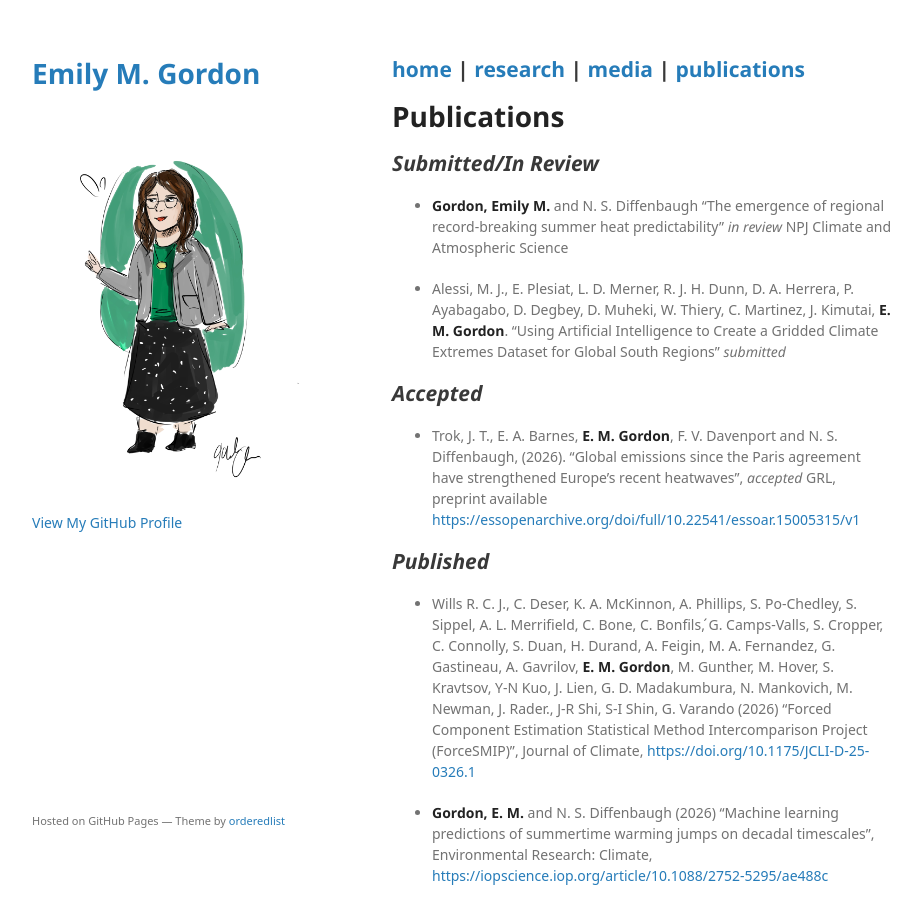
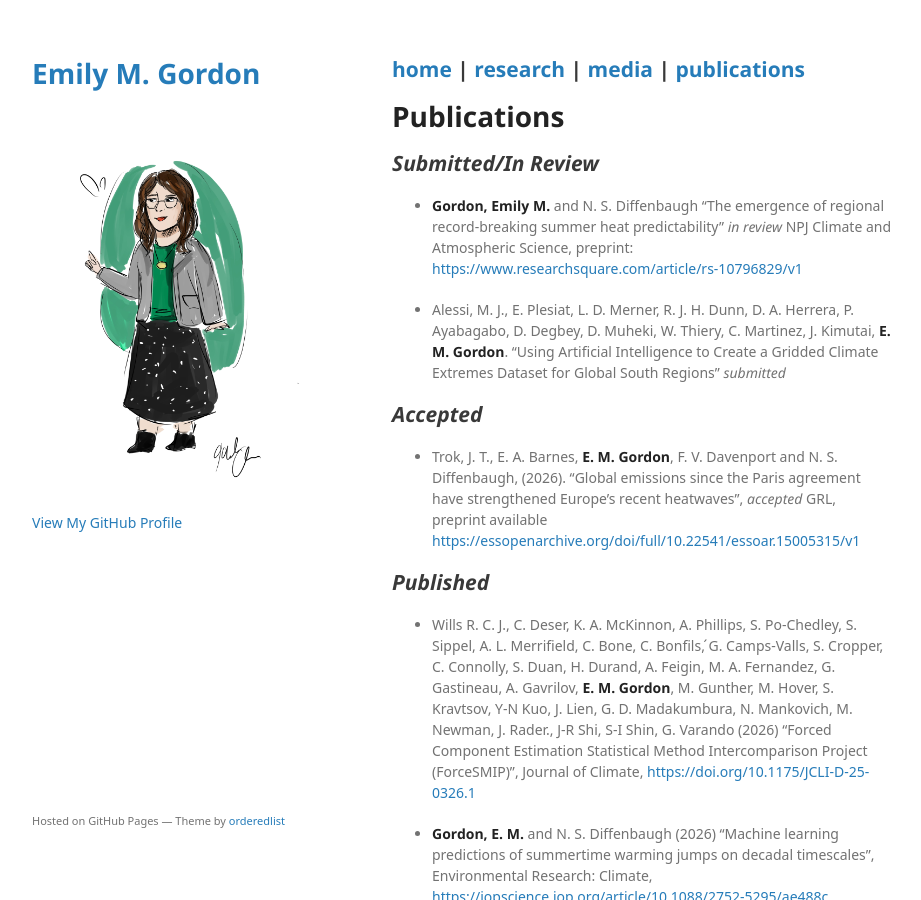
Before and after one commit to emily-gordy/emily-gordy.github.io, a Jekyll site: the page built from publications.md, in a window 1280 px wide and 900 px high. Shown: the whole window, without its empty margins (178-1099 px from the left). Built offline with Jekyll 4.4.1, drawn with Linux system fonts in a browser that asks for light colours; some web fonts are replaced; a script that is not in the unit is left out; the repository's description, which GitHub fills in, is left out; our own code applies the rules of GitHub Pages for plain Markdown files.

Commit message:
Add preprint link to submitted publication

```diff
--- a/publications.md
+++ b/publications.md
@@ -9,7 +9,7 @@ permalink: /publications/
 
 ## _Submitted/In Review_
 
-* **Gordon, Emily M.** and N. S. Diffenbaugh "The emergence of regional record-breaking summer heat predictability" _in review_ NPJ Climate and Atmospheric Science
+* **Gordon, Emily M.** and N. S. Diffenbaugh "The emergence of regional record-breaking summer heat predictability" _in review_ NPJ Climate and Atmospheric Science, preprint: [https://www.researchsquare.com/article/rs-10796829/v1](https://www.researchsquare.com/article/rs-10796829/v1)
 
 * Alessi, M. J., E. Plesiat, L. D. Merner, R. J. H. Dunn, D. A. Herrera, P. Ayabagabo, D. Degbey, D. Muheki, W. Thiery, C. Martinez, J. Kimutai, **E. M. Gordon**. "Using Artificial Intelligence to Create a Gridded Climate Extremes Dataset for Global South Regions" _submitted_
 
```
